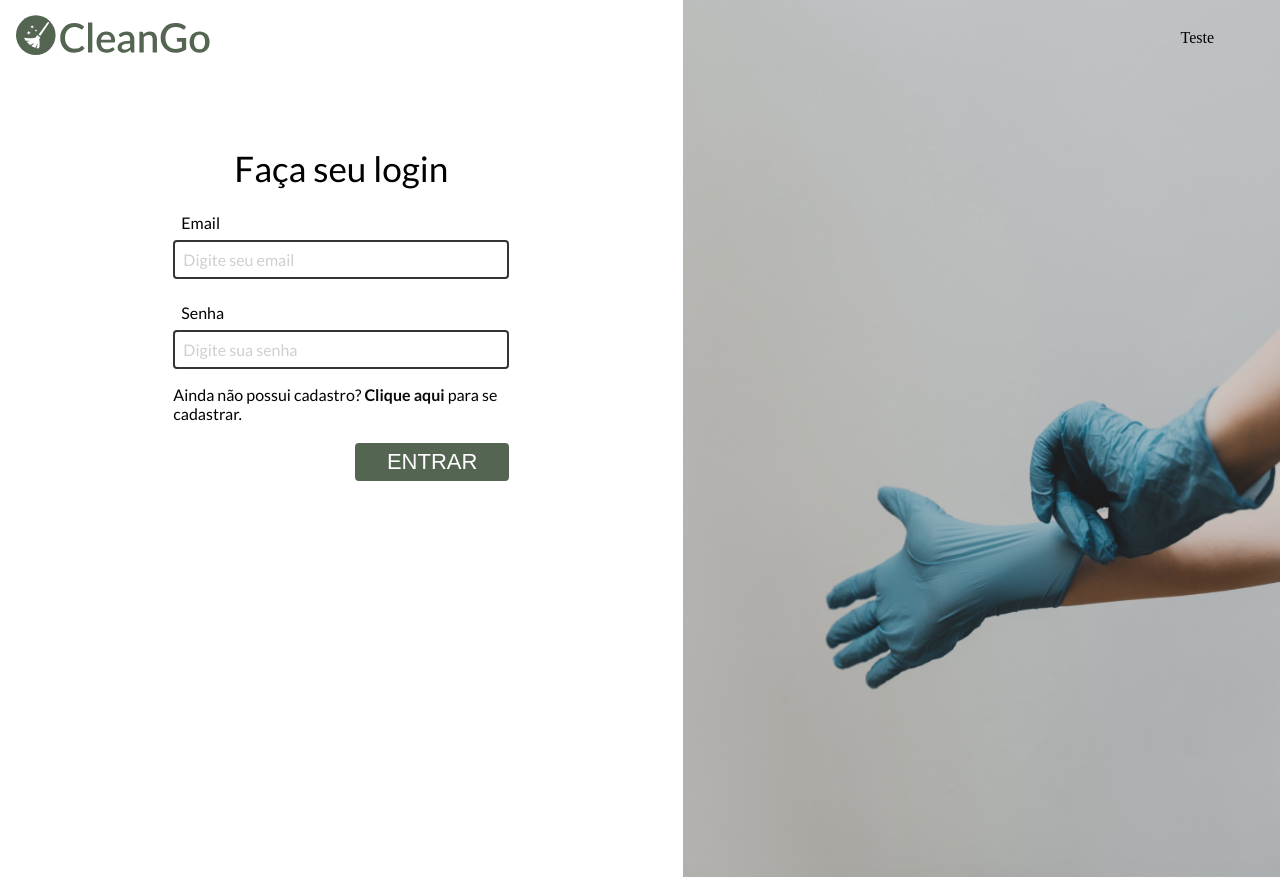
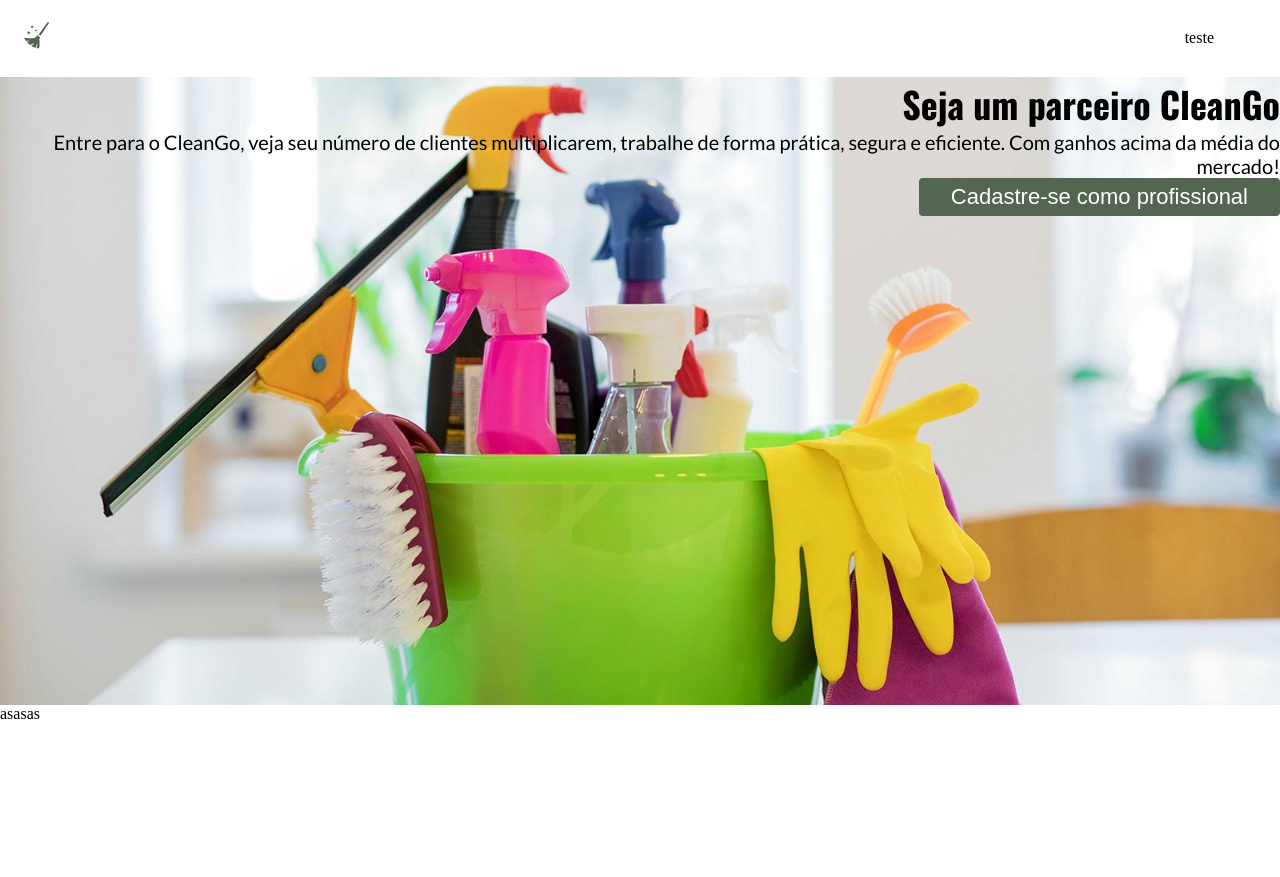
Before and after one commit to daeppe/CleanGo, a React (Create React App) app: page / in a window 1280 px wide. After the commit the page ends 800 px from the top, so only its background shows below. Built offline with nearby package versions, Linux system fonts and the light colour scheme.

Commit message:
feat: pagina work with us iniciada

```diff
--- a/src/App.tsx
+++ b/src/App.tsx
@@ -1,10 +1,11 @@
 import GlobalStyle from "./style/global";
 import LoginPage from "./pages/LoginPage";
-
+import WorkWithUs from "./pages/WorkWithUs";
 function App() {
   return (
     <>
-      <LoginPage />
+      {/* <LoginPage /> */}
+      <WorkWithUs />
       <GlobalStyle />
     </>
   );
--- /dev/null
+++ b/src/pages/WorkWithUs/index.tsx
@@ -0,0 +1,36 @@
+import Header from "../../components/Header";
+import {
+  Container,
+  ContainerInner,
+  SectionStyled,
+  SectionPartner,
+  Title,
+  Description,
+} from "./styles";
+import Button from "../../components/Button";
+const WorkWithUs = () => {
+  return (
+    <>
+      <Header whiteSchema>teste</Header>
+      <Container>
+        <SectionPartner>
+          <ContainerInner>
+            <Title>Seja um parceiro CleanGo</Title>
+            <Description>
+              Entre para o CleanGo, veja seu número de clientes multiplicarem,
+              trabalhe de forma prática, segura e eficiente. Com ganhos acima da
+              média do mercado!
+            </Description>
+            <Button type="button">Cadastre-se como profissional</Button>
+          </ContainerInner>
+        </SectionPartner>
+        <SectionStyled>
+          <p>as</p>
+          <p>as</p>
+          <p>as</p>
+        </SectionStyled>
+      </Container>
+    </>
+  );
+};
+export default WorkWithUs;
--- /dev/null
+++ b/src/pages/WorkWithUs/styles.ts
@@ -0,0 +1,31 @@
+import styled from "styled-components";
+import WorkDesktop from "../../asssets/images/trabalhe-conosco-desktop.png";
+import WorkMobile from "../../asssets/images/trabalhe-conosco-mobile.jpg";
+export const Container = styled.main`
+  display: flex;
+  flex-direction: column;
+`;
+export const SectionStyled = styled.section`
+  display: flex;
+  flex-direction: row;
+`;
+export const SectionPartner = styled(SectionStyled)`
+  background-image: url(${WorkDesktop});
+  background-size: cover;
+`;
+export const Title = styled.h1`
+  font-size: 36px;
+  font-family: var(--font-secondary);
+`;
+export const Description = styled.p`
+  font-family: var(--font-standard);
+  font-size: 20px;
+  text-align: right;
+`;
+export const ContainerInner = styled.div`
+  display: flex;
+  flex-direction: column;
+  align-items: flex-end;
+  height: 628px;
+  justify-content: flex-start;
+`;
```
Also changed, not shown: src/asssets/images/trabalhe-conosco-desktop.png (added), src/asssets/images/trabalhe-conosco-mobile.jpg (added).
